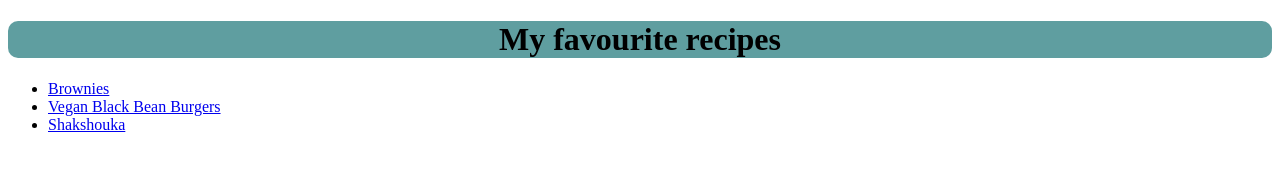
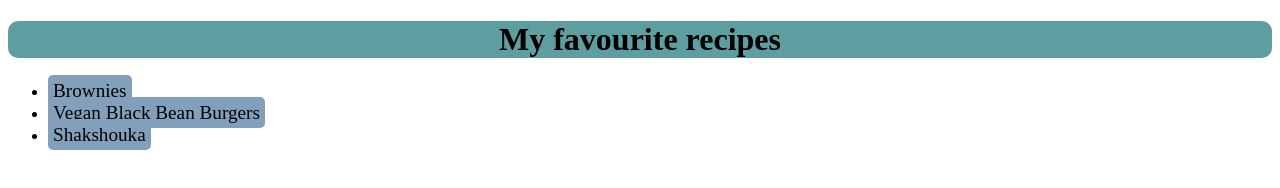
Before and after one commit to Flairseed/odin-recipes, a plain HTML site: page index.html in a window 1280 px wide. Drawn offline with Linux system fonts and the light colour scheme.

Commit message:
feat: create style for anchors

```diff
--- a/styles.css
+++ b/styles.css
@@ -3,3 +3,12 @@
   border-radius: 10px;
   text-align: center;
 }
+
+a {
+  text-decoration: none;
+  font-size: larger;
+  color: black;
+  background-color:rgb(130, 159, 187);
+  border-radius: 5px;
+  padding: 5px;
+}
```
